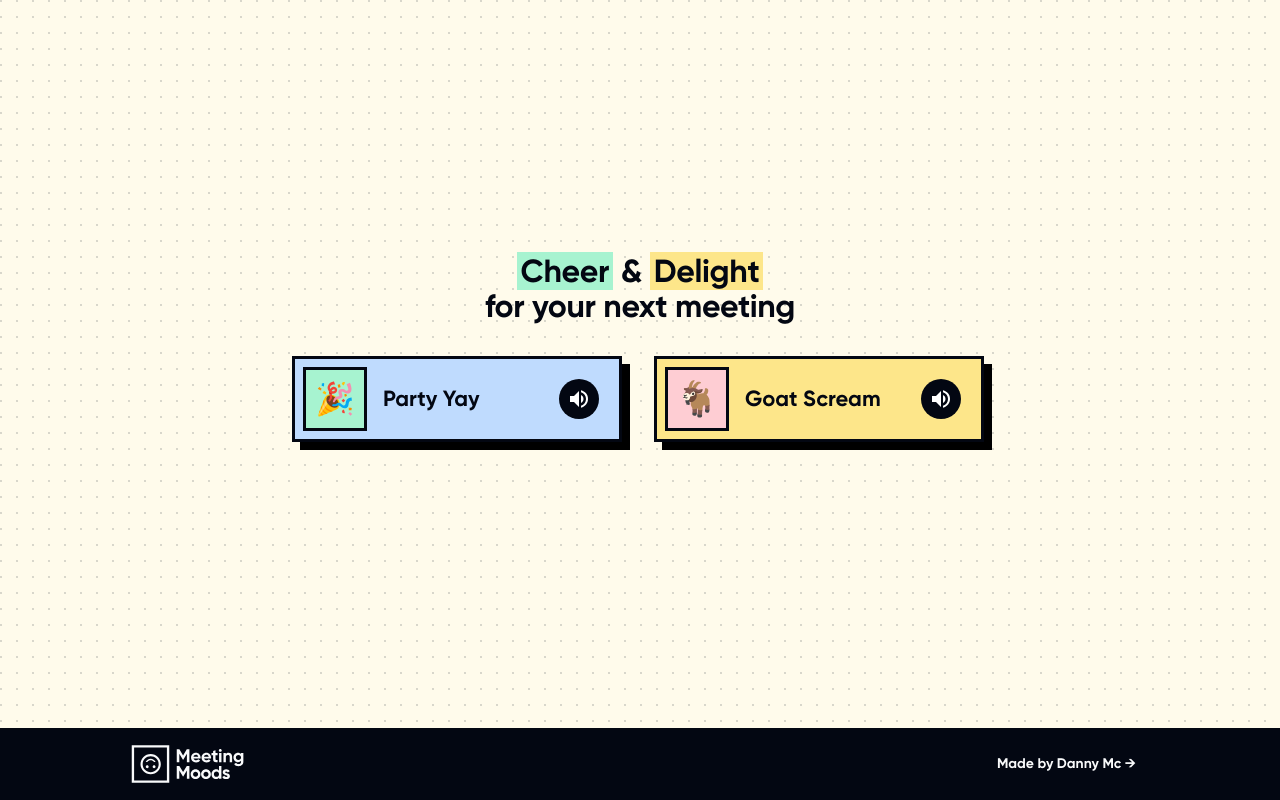
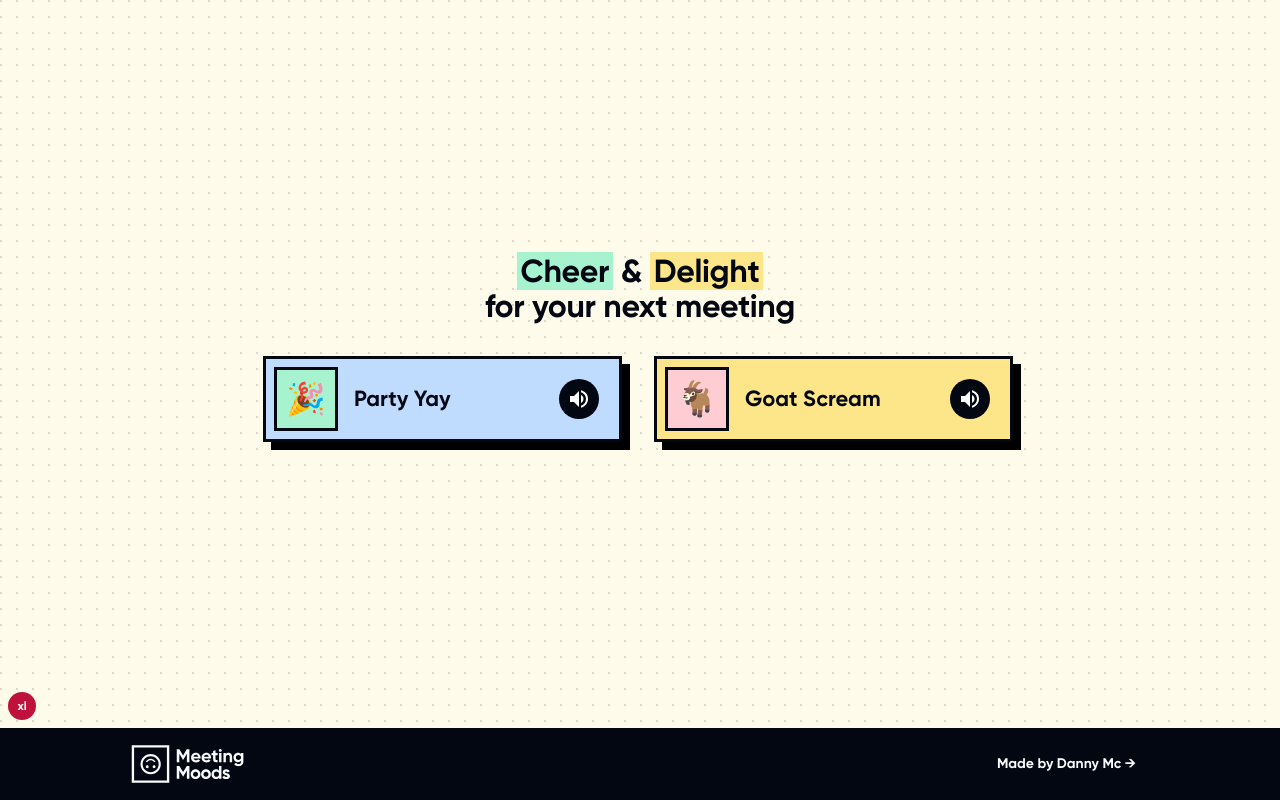
Before and after one commit to dannyrmc/meetingmoods, a Next.js app: page / in a window 1280 px wide. Built offline with nearby package versions, Linux system fonts and the light colour scheme.

Commit message:
more code polishing

```diff
--- /dev/null
+++ b/app/components/breakpoint-indicator.js
@@ -0,0 +1,34 @@
+'use client'
+
+import { useEffect, useState } from 'react'
+
+export default function BreakpointIndicator() {
+  const [breakpoint, setBreakpoint] = useState('')
+  const [mounted, setMounted] = useState(false)
+
+  useEffect(() => {
+    setMounted(true)
+
+    const updateBreakpoint = () => {
+      const width = window.innerWidth
+      if (width >= 1536) setBreakpoint('2xl')
+      else if (width >= 1280) setBreakpoint('xl')
+      else if (width >= 1024) setBreakpoint('lg')
+      else if (width >= 768) setBreakpoint('md')
+      else if (width >= 640) setBreakpoint('sm')
+      else setBreakpoint('xs')
+    }
+
+    updateBreakpoint()
+    window.addEventListener('resize', updateBreakpoint)
+    return () => window.removeEventListener('resize', updateBreakpoint)
+  }, [])
+
+  if (!mounted || process.env.NODE_ENV !== 'development') return null
+
+  return (
+    <div className="fixed bottom-[72px] md:bottom-20 left-2 z-50 flex size-7 items-center justify-center rounded-full bg-rose-700 p-3 font-sans text-xs font-bold text-white">
+      {breakpoint}
+    </div>
+  )
+}
--- a/app/components/button.js
+++ b/app/components/buttons.js
@@ -10,11 +10,11 @@ const Buttons = () => {
   const sounds = getSounds();
 
   return (
-    <div className="mr-1 box-content flex w-full flex-col flex-wrap items-center justify-center gap-[28px] sm:max-w-[800px] sm:flex-row sm:gap-8">
+    <div className="mr-1 box-content flex w-full max-w-[400px] flex-col flex-wrap items-center justify-center gap-[28px] sm:gap-8 md:max-w-[750px] md:flex-row">
       {sounds.map(({ id, ...props }) => (
         <button
           key={id}
-          className={`${props.button_bg_color} flex h-[86px] w-full cursor-pointer flex-row items-center gap-4 self-stretch border-[3px] border-solid border-gray-950 py-2 pl-2 pr-5 shadow-[8px_8px_0px] transition-all duration-[0.2s] ease-[cubic-bezier(0.45,1.45,0.8,1)] active:translate-x-1 active:translate-y-1 active:shadow-[0px_0px_0px] sm:w-[330px]`}
+          className={`${props.button_bg_color} flex h-[86px] w-full flex-1 cursor-pointer flex-row items-center gap-4 self-stretch border-[3px] border-solid border-gray-950 py-2 pl-2 pr-5 shadow-[8px_8px_0px] transition-all duration-[0.2s] ease-[cubic-bezier(0.45,1.45,0.8,1)] active:translate-x-1 active:translate-y-1 active:shadow-[0px_0px_0px]`}
           onClick={props.handleClick}
         >
           <div
--- a/app/components/footer.js
+++ b/app/components/footer.js
@@ -1,15 +1,14 @@
 // import Logo_sm from "../public/logo-white-sm.svg";
-import Logo_md from "../../public/logo-white-md.svg";
+import Logo from "@/logos/logo-white.svg";
 import Link from "next/link";
-import { siteConfig } from "../../config/site";
+import { siteConfig } from "@/config/site";
 
 const Footer = () => {
   return (
     //For the footer to be fixed, the body needs bottom margin
-    <footer className="fixed bottom-0 flex w-full items-center justify-center bg-gray-950 py-2 text-slate-50 md:py-3">
+    <footer className="fixed bottom-0 z-20 flex w-full items-center justify-center bg-gray-950 py-2 text-gray-50 md:py-3">
       <div className="flex w-full flex-row items-center justify-between px-2 md:px-12 lg:px-24 xl:px-32">
-        <Logo_md className="inline-block h-12 w-[120px] bg-cover bg-no-repeat fill-gray-50" />
-
+        <Logo className="inline-block h-12 w-[120px] bg-cover bg-no-repeat fill-gray-50" />
         <div className="flex flex-row">
           <Link
             className="mr-4 grow cursor-pointer select-none text-left font-sans text-sm font-bold leading-[120%] text-gray-50"
--- a/app/layout.js
+++ b/app/layout.js
@@ -4,6 +4,7 @@ import { Poppins } from "next/font/google";
 import { siteConfig } from "../config/site";
 import { Analytics } from "@vercel/analytics/react";
 import Footer from "./components/footer";
+import BreakpointIndicator from "@/components/breakpoint-indicator"
 
 const gilroy = localFont({
   src: "../public/fonts/Gilroy-Bold.woff2",
@@ -63,11 +64,12 @@ export const metadata = {
 
 export default function RootLayout({ children }) {
   return (
-    <html lang="en" className="bg-amber-50" suppressHydrationWarning>
+    <html lang="en" className="bg-amber-50 antialiased" suppressHydrationWarning>
       <body
-        className={`${gilroy.variable} ${poppins.variable} h-svh antialiased`}
+        className={`${gilroy.variable} ${poppins.variable} h-svh`}
       >
         {children}
+        <BreakpointIndicator />
         <Footer />
         <Analytics />
       </body>
--- a/app/page.js
+++ b/app/page.js
@@ -1,7 +1,7 @@
 //Homepage for Meeting Moods
 //Created by Daniel McNamara | 2023
 
-import Buttons from "@/components/button";
+import Buttons from "@/app/components/buttons";
 
 export default function Home() {
   return (
--- a/jsconfig.json
+++ b/jsconfig.json
@@ -5,7 +5,8 @@
       "@/*": ["./*"],
       "@/components/*": ["app/components/*"],
       "@/audio/*": ["public/audio/*"],
-      "@/icons/*": ["public/icons/*"]
+      "@/icons/*": ["public/icons/*"],
+      "@/logos/*": ["public/logos/*"]
     }
   }
 }
```
Also changed, not shown: public/logo-white-sm.svg (deleted), public/logos/logo-white.svg (renamed from public/logo-white-md.svg).
